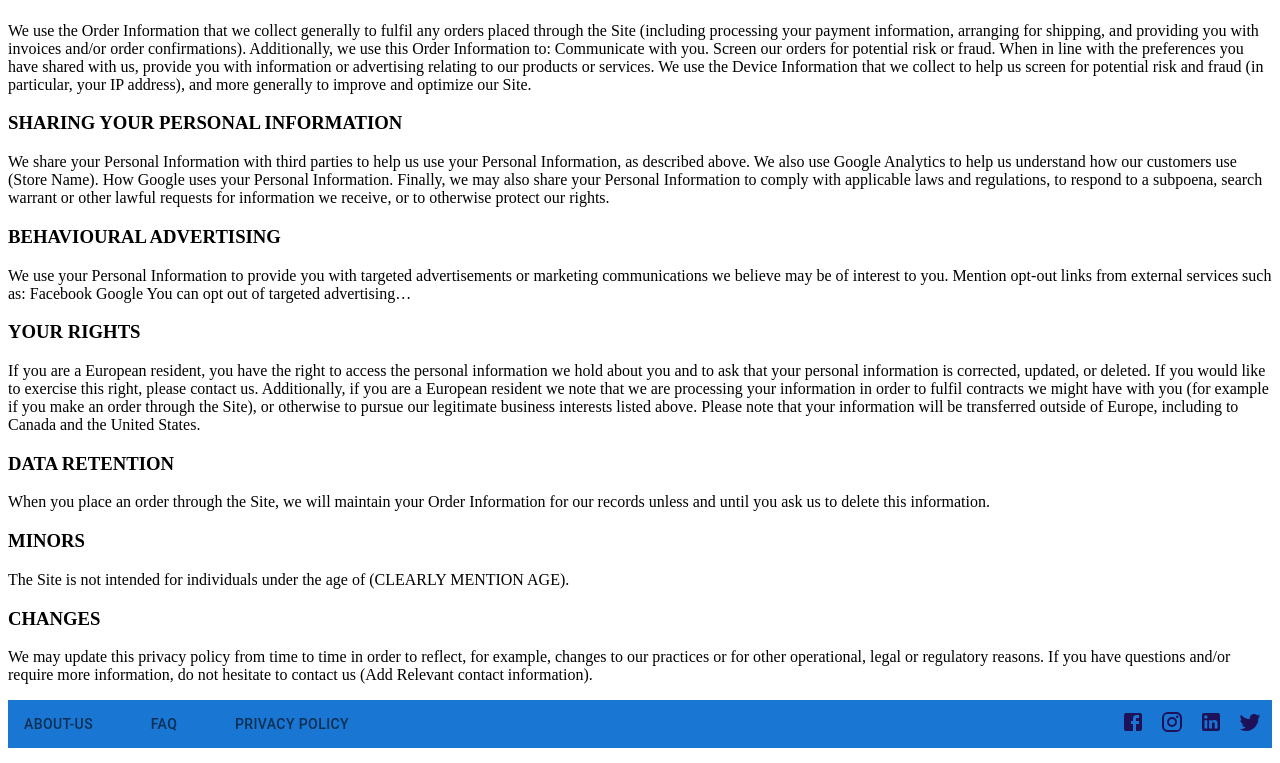
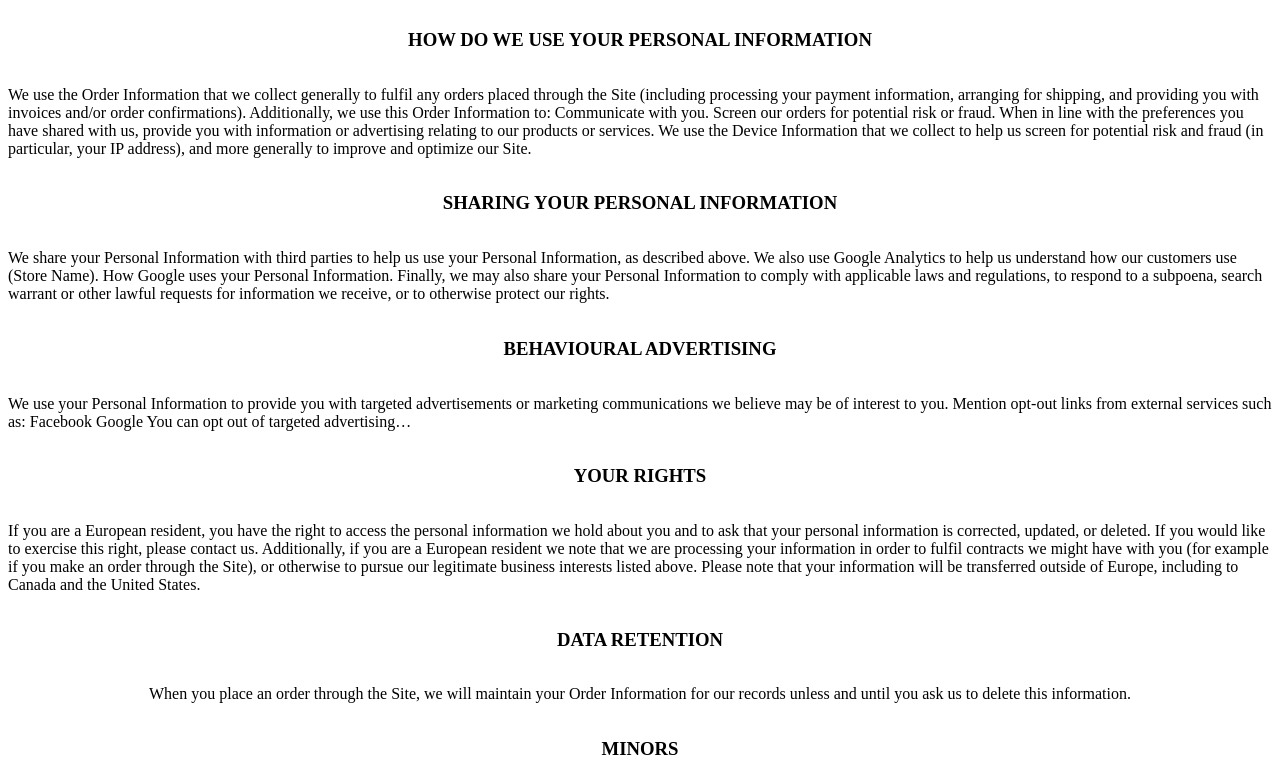
Before and after one commit to ultrapotros/christmas-project, a React (Create React App) app in the folder equipo2/: page /privacy-policy in a window 1280 px wide. Shown: the part 497-1260 px from the top of the page. Built offline with nearby package versions, Linux system fonts and the light colour scheme; no server answers.

Commit message:
footer finished

```diff
--- a/equipo2/src/App.js
+++ b/equipo2/src/App.js
@@ -55,7 +55,6 @@ function App() {
         <Route path="/privacy-policy" element={<Privacy />} />
        </Routes>
        <Footer />
-
     </div>
     </Context.Provider>
 </CartContext.Provider>
--- a/equipo2/src/components/Footer/index.jsx
+++ b/equipo2/src/components/Footer/index.jsx
@@ -12,14 +12,15 @@ import {  Link } from "react-router-dom";
 //these links open in the same page, as header links
 function MyTabs() {
   const routes = [{route:'/about-us', label: 'about-us'}, {route:"/faq", label: "faq"},
-   {route:"/privacy", label: "privacy policy"}];
-  return (<React.Fragment>
+   {route:"/privacy-policy", label: "privacy policy"}];
+  return (
+  <React.Fragment>
       <Tabs value={0}>
         <div  id= "nav">{/* id added to give our own style */}
-          {routes.map((element, index) => <Tab label={element.label} key={`category${index}`} value={element.route} to={element.route} component={Link} />)}
+          {routes.map((element, index) => <Tab label={element.label} key={`category${index}`}
+          value={element.route} to={element.route} component={Link} />)}
         </div>
       </Tabs>
-
   </React.Fragment>
   );
 }
@@ -31,15 +32,13 @@ function SocialMedia() {
   return (<React.Fragment>
       <Tabs value={0}>
         <div  id= "social"> {/* id added to give our own style */}
-          {routes.map((element, index) => <a key={`category${index}`} href={element.route} target ='_blank' component={Link}>{element.label}</a>)}
+          {routes.map((element, index) => <a key={`category${index}`} href={element.route} target ='_blank'
+          component={Link}>{element.label}</a>)}
         </div>
       </Tabs>
-
   </React.Fragment>
   );
 }
-
-
 
 export default function Footer() {
   return (<div className="footerContainer">
--- a/equipo2/src/components/Privacy/index.jsx
+++ b/equipo2/src/components/Privacy/index.jsx
@@ -5,11 +5,11 @@ function Privacy(props){
     return(<>
     <h2>Privacy Policy</h2>
     <p>
-    This Privacy Policy describes how your personal information is collected, used, and shared when you visit or make a purchase from (Store URL).
+    This Privacy Policy describes how your personal information is collected, used, and shared when you visit or make a purchase from (Store URL).</p>
 
     <h3>WHAT PERSONAL INFORMATION WE COLLECT</h3>
 
-    When you visit the Site, we automatically collect certain information about your device, including information about your web browser, IP address, time zone, and some of the cookies that are installed on your device.
+    <p>When you visit the Site, we automatically collect certain information about your device, including information about your web browser, IP address, time zone, and some of the cookies that are installed on your device.
 
     Additionally, as you browse the Site, we collect information about the individual web pages or products that you view, what websites or search terms referred you to the Site, and information about how you interact with the Site. We refer to this automatically collected information as Device Information.
 
@@ -25,55 +25,55 @@ function Privacy(props){
 
     Make sure you mention all other information that you collect.
 
-    By Personal Information in this Privacy Policy, we are talking both about Device Information and Order Information.
+    By Personal Information in this Privacy Policy, we are talking both about Device Information and Order Information.</p>
 
     <h3>HOW DO WE USE YOUR PERSONAL INFORMATION</h3>
 
-    We use the Order Information that we collect generally to fulfil any orders placed through the Site (including processing your payment information, arranging for shipping, and providing you with invoices and/or order confirmations).
+    <p>We use the Order Information that we collect generally to fulfil any orders placed through the Site (including processing your payment information, arranging for shipping, and providing you with invoices and/or order confirmations).
 
     Additionally, we use this Order Information to:
 
     Communicate with you.
     Screen our orders for potential risk or fraud.
     When in line with the preferences you have shared with us, provide you with information or advertising relating to our products or services.
-    We use the Device Information that we collect to help us screen for potential risk and fraud (in particular, your IP address), and more generally to improve and optimize our Site.
+    We use the Device Information that we collect to help us screen for potential risk and fraud (in particular, your IP address), and more generally to improve and optimize our Site.</p>
 
     <h3>SHARING YOUR PERSONAL INFORMATION</h3>
 
-    We share your Personal Information with third parties to help us use your Personal Information, as described above.
+    <p>We share your Personal Information with third parties to help us use your Personal Information, as described above.
 
     We also use Google Analytics to help us understand how our customers use (Store Name). How Google uses your Personal Information.
 
-    Finally, we may also share your Personal Information to comply with applicable laws and regulations, to respond to a subpoena, search warrant or other lawful requests for information we receive, or to otherwise protect our rights.
+    Finally, we may also share your Personal Information to comply with applicable laws and regulations, to respond to a subpoena, search warrant or other lawful requests for information we receive, or to otherwise protect our rights.</p>
 
     <h3>BEHAVIOURAL ADVERTISING</h3>
 
-    We use your Personal Information to provide you with targeted advertisements or marketing communications we believe may be of interest to you.
+    <p>We use your Personal Information to provide you with targeted advertisements or marketing communications we believe may be of interest to you.
 
     Mention opt-out links from external services such as:
 
     Facebook
     Google
-    You can opt out of targeted advertising…
+    You can opt out of targeted advertising…</p>
 
     <h3>YOUR RIGHTS</h3>
 
-    If you are a European resident, you have the right to access the personal information we hold about you and to ask that your personal information is corrected, updated, or deleted. If you would like to exercise this right, please contact us.
+    <p>If you are a European resident, you have the right to access the personal information we hold about you and to ask that your personal information is corrected, updated, or deleted. If you would like to exercise this right, please contact us.
 
     Additionally, if you are a European resident we note that we are processing your information in order to fulfil contracts we might have with you (for example if you make an order through the Site), or otherwise to pursue our legitimate business interests listed above.
-    Please note that your information will be transferred outside of Europe, including to Canada and the United States.
+    Please note that your information will be transferred outside of Europe, including to Canada and the United States.</p>
 
     <h3>DATA RETENTION</h3>
 
-    When you place an order through the Site, we will maintain your Order Information for our records unless and until you ask us to delete this information.
+    <p>When you place an order through the Site, we will maintain your Order Information for our records unless and until you ask us to delete this information.</p>
 
     <h3>MINORS</h3>
 
-    The Site is not intended for individuals under the age of (CLEARLY MENTION AGE).
+    <p>The Site is not intended for individuals under the age of (CLEARLY MENTION AGE).</p>
 
     <h3>CHANGES</h3>
 
-    We may update this privacy policy from time to time in order to reflect, for example, changes to our practices or for other operational, legal or regulatory reasons.
+    <p>We may update this privacy policy from time to time in order to reflect, for example, changes to our practices or for other operational, legal or regulatory reasons.
 
     If you have questions and/or require more information, do not hesitate to contact us (Add Relevant contact information).</p></>)
 }
```
